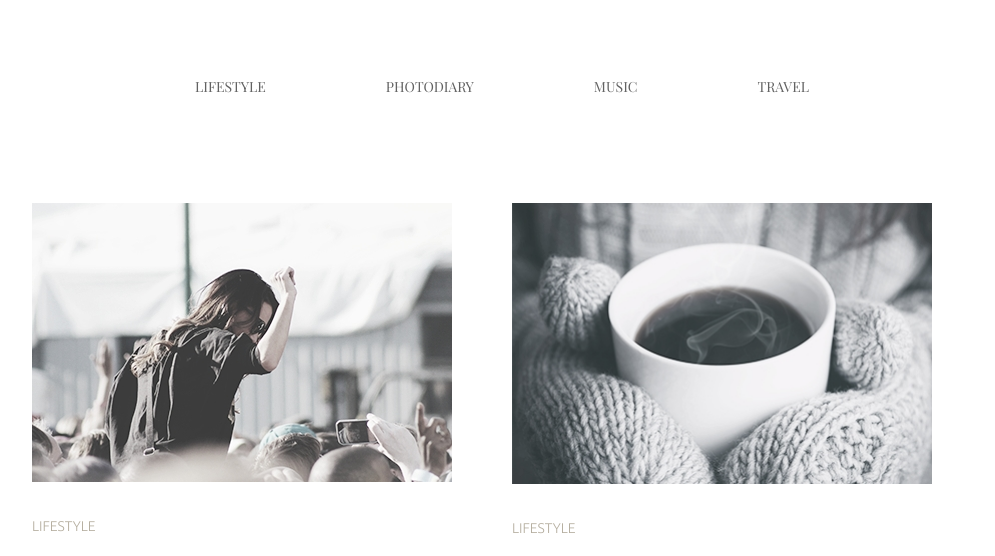
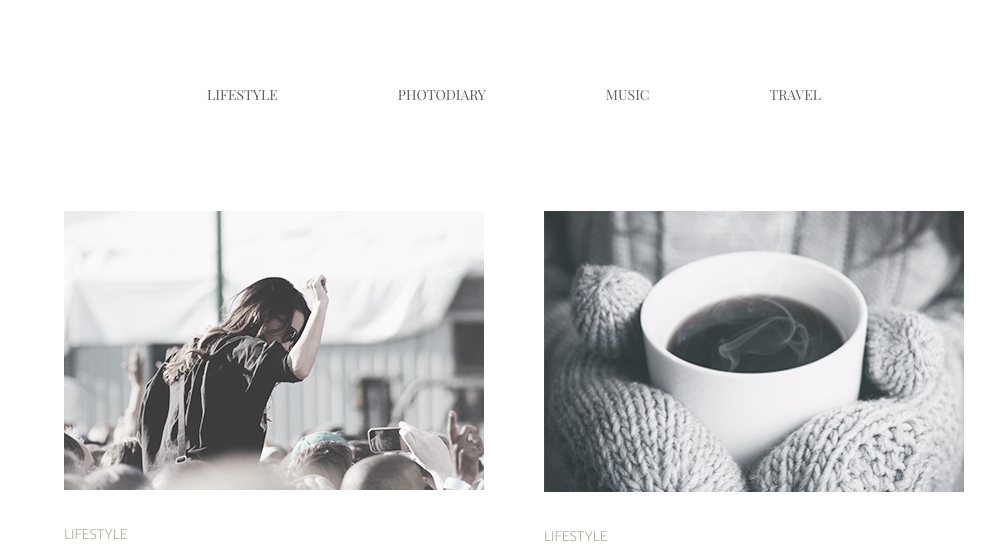
Before and after one commit to Dev-OlegM/goit-markup-hw-04-blog, a plain HTML site: page index.html in a window 1280 px wide. Shown: the top 556 px of the page, without its empty margins (126-1121 px from the left). Drawn offline with nearby package versions, Linux system fonts and the light colour scheme.

Commit message:
Fix some mistakes

```diff
--- a/style.css/style.css
+++ b/style.css/style.css
@@ -14,10 +14,6 @@ html {
 .header-page .header-menu:hover,
 .header-page .header-menu:focus {
   color: var(--font-header-color);
-}
-
-body {
-  width: 1200px;
 }
 
 /* Container */
@@ -38,14 +34,17 @@ section .head {
 }
 
 .header-list {
+  margin: 0;
+  padding: 0;
   display: flex;
   justify-content: center;
   list-style: none;
-  margin-top: 75px;
-  margin-bottom: 104px;
+  padding-top: 75px;
+  padding-bottom: 104px;
 }
 
 .header-menu {
+  display: block;
   text-decoration: none;
   color: #626262;
   font-family: 'Playfair Display';
@@ -55,7 +54,7 @@ section .head {
   text-transform: uppercase;
 }
 
-.item {
+.header-page .header-menu {
   padding-right: 60px;
   padding-left: 60px;
 }
@@ -66,10 +65,12 @@ section .head {
 }
 
 .article-list {
+  margin: 0;
   padding-left: 0;
   list-style: none;
   display: flex;
   flex-wrap: wrap;
+  margin-bottom: 55px;
 }
 
 .article-item {
@@ -89,12 +90,12 @@ section .head {
   padding: 0;
   margin: 0;
   width: 420px;
-  padding-bottom: 32px;
+  margin-bottom: 32px;
 }
 
 .head {
   margin: 0;
-  padding-bottom: 28px;
+  margin-bottom: 28px;
   color: #b4ad9e;
   font-family: Ubuntu;
   font-size: 14px;
@@ -108,7 +109,7 @@ section .head {
   font-family: 'Playfair Display';
   font-size: 30px;
   font-weight: 400;
-  padding-bottom: 34px;
+  margin-bottom: 34px;
 }
 
 .text {
@@ -126,7 +127,7 @@ section .head {
   margin: 0;
   display: flex;
   justify-content: center;
-  margin-top: 55px;
+  /* margin-top: 55px; */
   width: 165px;
   height: 60px;
   border: solid 1px #626262;
@@ -141,6 +142,7 @@ section .head {
   padding-bottom: 0;
 }
 
-.button {
+.button:hover {
   cursor: pointer;
+  color: var(--font-header-color);
 }
```
